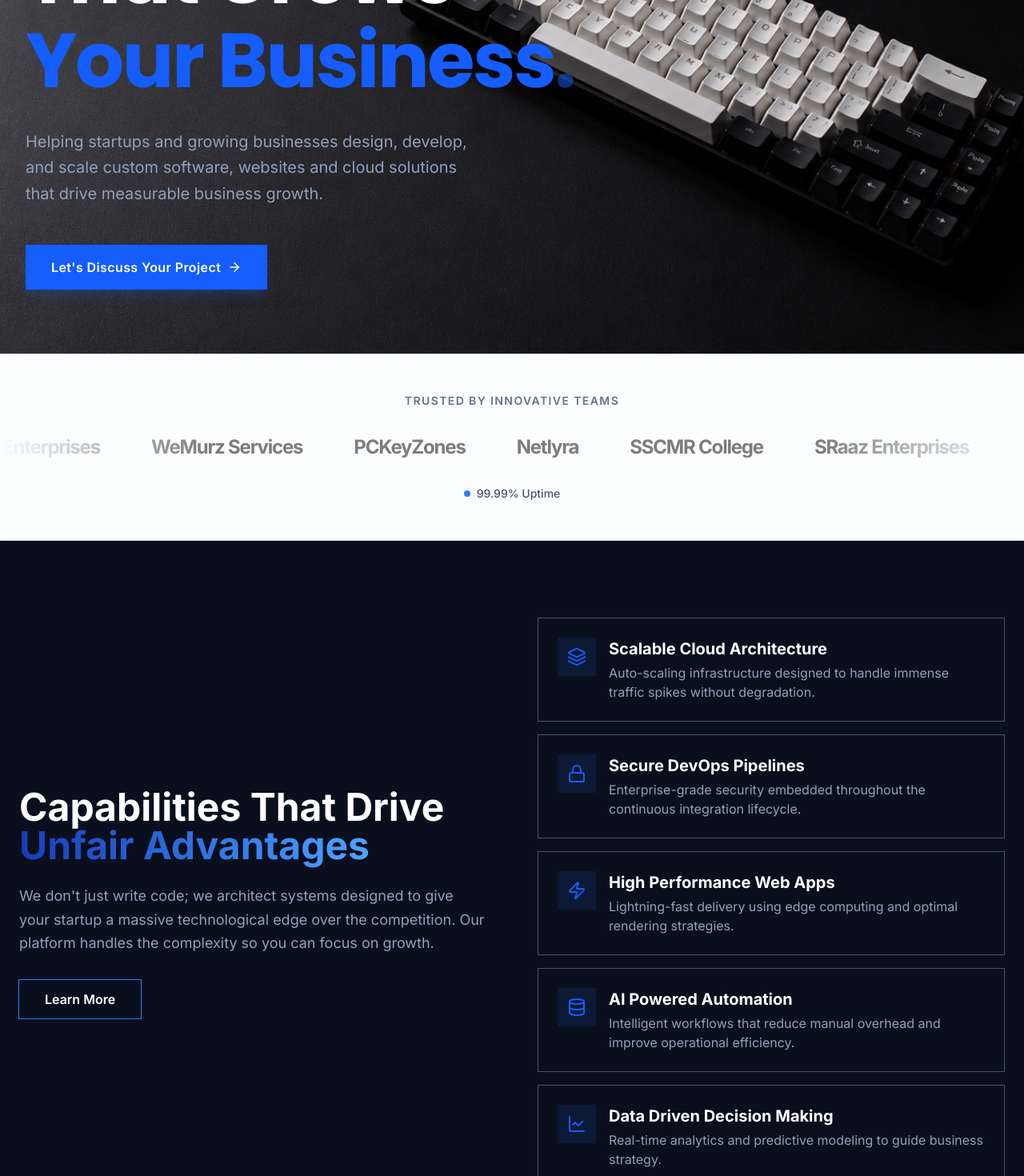
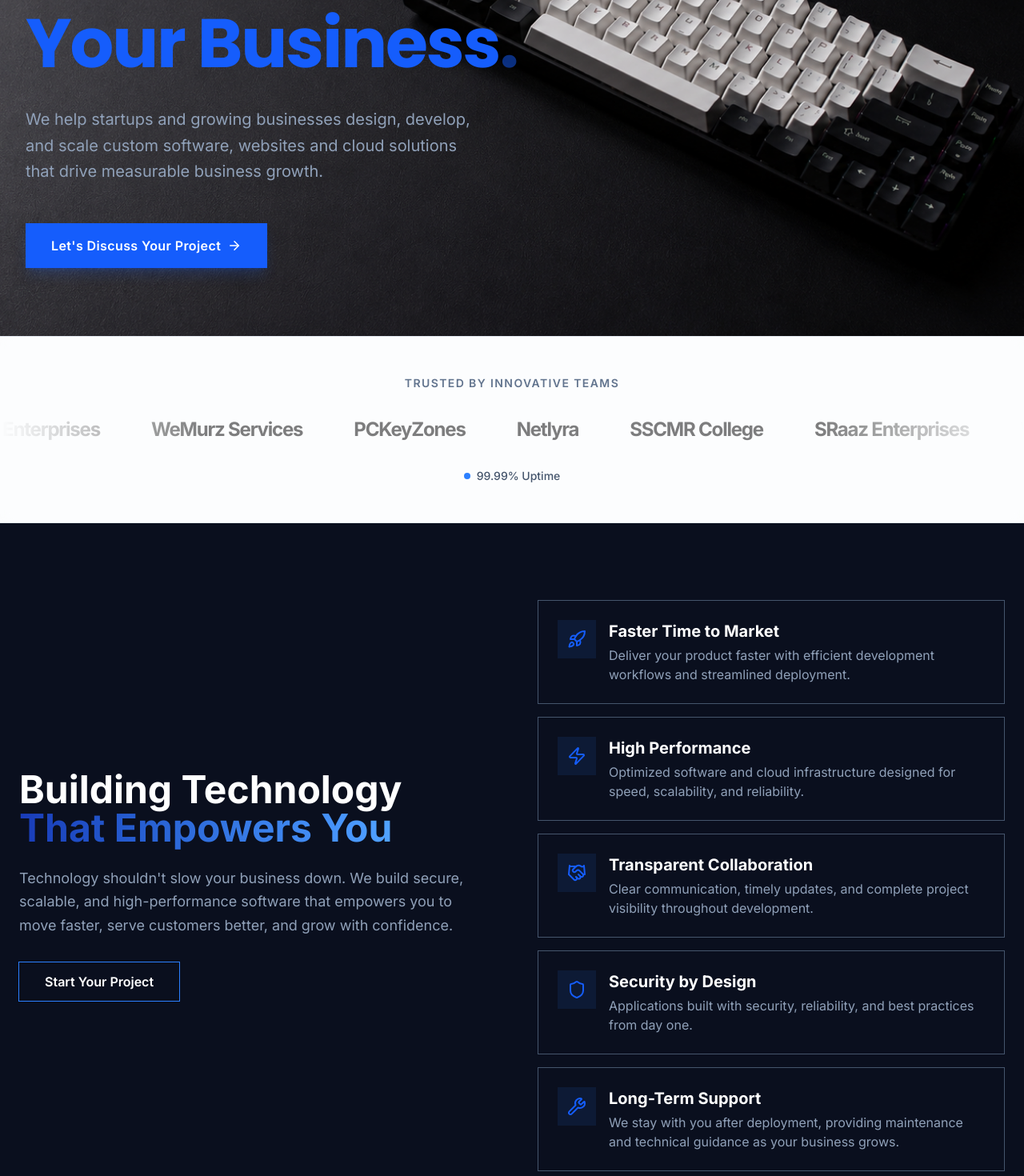
Before and after one commit to ProgrammingProphet-Team/ProgrammingProphet-Website, a React (Vite) app: page / in a window 1280 px wide. Shown: the part 380-1850 px from the top of the page at 80% size. Built offline with nearby package versions, Linux system fonts and the light colour scheme.

Commit message:
features done

```diff
--- a/src/App.tsx
+++ b/src/App.tsx
@@ -21,12 +21,14 @@ import { ContactUs } from './pages/ContactUs';
 import { Careers } from './components/Careers';
 import { NotFound } from './pages/NotFound';
 
+import { ScrollToTop } from './components/ScrollToTop';
 
 function App() {
   return (
     <ThemeProvider>
       <SmoothScroll>
         <div className="min-h-screen bg-transparent text-slate-900 dark:text-white transition-colors duration-500 overflow-hidden font-sans">
+          <ScrollToTop />
           <Navbar />
           <Routes>
             <Route path="/" element={<Home />} />
--- a/src/components/Features.tsx
+++ b/src/components/Features.tsx
@@ -1,32 +1,45 @@
 import { motion } from 'framer-motion';
+import { Link } from 'react-router-dom';
 import { div } from 'framer-motion/client';
-import { Layers, Zap, Lock, Database, LineChart } from 'lucide-react';
+import { Layers, Zap, Lock, Database, LineChart, RocketIcon, Wrench, WrenchIcon, MessageCircleQuestionMarkIcon, HandshakeIcon, Shield } from 'lucide-react';
 
 const FEATURES = [
   {
-    icon: <Layers size={24} />,
-    title: 'Scalable Cloud Architecture',
-    description: 'Auto-scaling infrastructure designed to handle immense traffic spikes without degradation.'
-  },
-  {
-    icon: <Lock size={24} />,
-    title: 'Secure DevOps Pipelines',
-    description: 'Enterprise-grade security embedded throughout the continuous integration lifecycle.'
+    icon: <RocketIcon size={24} />,
+    title: 'Faster Time to Market ',
+    description: 'Deliver your product faster with efficient development workflows and streamlined deployment.'
   },
   {
     icon: <Zap size={24} />,
-    title: 'High Performance Web Apps',
-    description: 'Lightning-fast delivery using edge computing and optimal rendering strategies.'
+    title: 'High Performance',
+    description: 'Optimized software and cloud infrastructure designed for speed, scalability, and reliability.'
   },
   {
-    icon: <Database size={24} />,
-    title: 'AI Powered Automation',
-    description: 'Intelligent workflows that reduce manual overhead and improve operational efficiency.'
+    icon: <HandshakeIcon size={24} />,
+    title: 'Transparent Collaboration',
+    description: 'Clear communication, timely updates, and complete project visibility throughout development.'
   },
+  // {
+  //   icon: <Layers size={24} />,
+  //   title: 'Scalable Cloud Architecture',
+  //   description: 'Auto-scaling infrastructure designed to handle immense traffic spikes without degradation.'
+  // },
   {
-    icon: <LineChart size={24} />,
-    title: 'Data Driven Decision Making',
-    description: 'Real-time analytics and predictive modeling to guide business strategy.'
+    icon: <Shield size={24} />,
+    title: 'Security by Design',
+    description: 'Applications built with security, reliability, and best practices from day one.'
+  },
+
+  // {
+  //   icon: <Database size={24} />,
+  //   title: 'AI Powered Automation',
+  //   description: 'Intelligent workflows that reduce manual overhead and improve operational efficiency.'
+  // },
+  {
+    icon: <WrenchIcon size={24} />,
+    title: 'Long-Term Support',
+    description: 'We stay with you after deployment, providing maintenance and technical guidance as your business grows.'
+    // Ongoing maintenance and evolution of your digital assets.
   }
 ];
 
@@ -42,9 +55,9 @@ export const Features = () => {
               viewport={{ once: true }}
               className="text-white text-5xl font-extrabold text-slate-900 dark:text-white mb-6"
             >
-              Capabilities That Drive <br className="hidden md:block" />
+              Building Technology <br className="hidden md:block" />
               <span className="text-transparent bg-clip-text bg-gradient-to-r from-blue-800 to-blue-400 text-glow-soft">
-                Unfair Advantages
+                That Empowers You
               </span>
             </motion.h2>
             <motion.p
@@ -54,8 +67,8 @@ export const Features = () => {
               transition={{ delay: 0.1 }}
               className="text-slate-400 dark:text-slate-400 text-lg mb-8 leading-relaxed"
             >
-              We don't just write code; we architect systems designed to give your startup a massive technological edge over the competition. Our platform handles the complexity so you can focus on growth.
-            </motion.p>
+              Technology shouldn't slow your business down. We build secure, scalable, and high-performance software that empowers you to move faster, serve customers better, and grow with confidence.            </motion.p>
+            <Link to="/contact">
               <motion.button
                 initial={{ opacity: 0, y: 10 }}
                 whileInView={{ opacity: 1, y: 0 }}
@@ -63,8 +76,9 @@ export const Features = () => {
                 transition={{ delay: 0.2 }}
                 className="px-8 py-3   transition-all outline outline-1 outline-blue-500 text-white-600 hover:text-blue-600 font-semibold hover:bg-blue-50 dark:hover:bg-blue-900/20"
               >
-              Learn More
+                Start Your Project
               </motion.button>
+            </Link>
           </div>
 
           <div className="space-y-4 ">
--- a/src/components/Hero.tsx
+++ b/src/components/Hero.tsx
@@ -23,7 +23,7 @@ export const Hero = () => {
       }}
     >
 
-      <div className="max-w-[1400px] mx-auto px-6 lg:px-8 w-full grid gap-12 items-center z-10 relative pt-12">
+      <div className="max-w-7xl mx-auto px-6 lg:px-8 w-full grid gap-12 items-center z-10 relative pt-12">
         {/* Left Content */}
         <motion.div
           initial={{ opacity: 0, y: 20 }}
@@ -31,13 +31,13 @@ export const Hero = () => {
           transition={{ duration: 0.8, ease: "easeOut" }}
           className="flex flex-col gap-6"
         >
-          <div className="text-blue-500 font-bold tracking-widest text-sm uppercase mb-1">
+          <div className="text-blue-500 font-bold tracking-widest text-xs lg:text-sm uppercase mb-1 ">
             Building Tomorrow's Technology, Together.
             {/* Custom Software. Built Around Your Business. */}
             {/* Reliable Software Development for Startups & Businesses */}
           </div>
-
-          <h1 className="text-5xl lg:text-8xl font-bold font-calibri font-heading tracking-tight text-white leading-[1.1]">
+          {/* 7xl - in pixel 112px */}
+          <h1 className="text-4xl md:text-6xl lg:text-[86px] font-bold font-calibri font-heading tracking-tight text-white leading-[1.1]">
             {/* Building the Future,<br />
             <span className="text-blue-600">Together.</span> */}
             Build Software<br />
@@ -46,8 +46,8 @@ export const Hero = () => {
 
           </h1>
 
-          <p className="text-lg md:text-xl text-slate-400 max-w-xl leading-relaxed mt-2 mb-4">
-            Helping startups and growing businesses design, develop, and scale custom software, websites and cloud solutions that drive measurable business growth.
+          <p className="text-lg lg:text-xl text-slate-400 max-w-xl leading-relaxed mt-2 mb-4">
+            We help startups and growing businesses design, develop, and scale custom software, websites and cloud solutions that drive measurable business growth.
           </p>
 
           <div className="flex flex-col sm:flex-row gap-4 mt-2">
--- a/src/components/Navbar.tsx
+++ b/src/components/Navbar.tsx
@@ -4,13 +4,12 @@ import { Menu, X, ChevronDown, ArrowRight } from 'lucide-react';
 import { Link } from 'react-router-dom';
 
 const NAV_LINKS = [
-  { name: 'Tech Stack', href: '#', hasDropdown: true },
+  { name: 'Tech Stack', href: '/#tech-stack', hasDropdown: true },
   { name: 'Services', href: '/#services', hasDropdown: false },
   // { name: 'Industries', href: '#', hasDropdown: true },
   // { name: 'Insights', href: '#', hasDropdown: true },
-  // { name: 'Testimonials', href: '/testimonials', hasDropdown: false },
-  { name: 'Projects', href: '/projects', hasDropdown: false },
-  { name: 'Testimonials', href: '/testimonials', hasDropdown: false },
+  { name: 'Projects', href: '/#projects', hasDropdown: false },
+  { name: 'Testimonials', href: '/#testimonials', hasDropdown: false },
 
   { name: 'About us', href: '/about', },
 
@@ -71,7 +70,11 @@ export const Navbar = () => {
         <div className="flex items-center justify-between h-[80px]">
 
           {/* Logo (Left) */}
-          <Link to="/" className="flex items-center group cursor-pointer shrink-0">
+          <Link
+            to="/"
+            className="flex items-center group cursor-pointer shrink-0"
+            onClick={() => window.scrollTo({ top: 0, behavior: 'smooth' })}
+          >
             <img src="/logo-light.png" alt="ProgrammingProphet Logo" className="h-12 w-auto object-contain mix-blend-multiply" />
 
             <div className="flex ">
--- a/src/components/Projects.tsx
+++ b/src/components/Projects.tsx
@@ -4,7 +4,7 @@ import { Github, X, ArrowRight } from 'lucide-react';
 import { Link } from 'react-router-dom';
 import { ALL_PROJECTS_DATA } from '../pages/AllProjects';
 
-const CATEGORIES = ['All', 'Artificial Intelligence', 'Cloud Engineering', 'Web Development', 'Hardware & IoT', 'Blockchain & Web3'];
+const CATEGORIES = ['All', 'Web Development', 'Software Engineering', 'DevOps Engineering', 'Cloud Engineering'];
 
 export const Projects = () => {
   const [activeCategory, setActiveCategory] = useState('All');
@@ -16,7 +16,7 @@ export const Projects = () => {
 
   return (
     <section id="projects" className="pt-24 px-8 lg:px-12 max-w-[1400px] mx-auto ">
-      <div className="flex flex-col md:flex-row md:items-end justify-between mb-16 gap-6">
+      <div className="flex flex-col md:flex-row md:items-end justify-between mb-16 gap-6 pt-12">
         <div className="max-w-3xl">
           <motion.h2
             initial={{ opacity: 0, x: -20 }}
--- /dev/null
+++ b/src/components/ScrollToTop.tsx
@@ -0,0 +1,15 @@
+import { useEffect } from 'react';
+import { useLocation } from 'react-router-dom';
+
+export function ScrollToTop() {
+  const { pathname } = useLocation();
+
+  useEffect(() => {
+    // Check if there is a hash in the URL to avoid scrolling to top if it's a hash link
+    if (!window.location.hash) {
+      window.scrollTo(0, 0);
+    }
+  }, [pathname]);
+
+  return null;
+}
--- a/src/components/TechStack.tsx
+++ b/src/components/TechStack.tsx
@@ -13,7 +13,7 @@ const TECHNOLOGIES = [
 
 export const TechStack = () => {
   return (
-    <section className="py-24 relative overflow-hidden bg-slate-200 dark:bg-[#0a0a0a] ">
+    <section id="tech-stack" className="py-24 relative overflow-hidden bg-slate-200 dark:bg-[#0a0a0a] ">
       {/* Professional glassmorphism background blobs */}
       {/* <div className="absolute top-0 left-1/4 w-[500px] h-[500px] bg-blue-400/10 dark:bg-blue-500/10 rounded-full blur-[100px] -translate-y-1/2 pointer-events-none" />
       <div className="absolute bottom-0 right-1/4 w-[500px] h-[500px] bg-purple-400/10 dark:bg-purple-500/10 rounded-full blur-[100px] translate-y-1/2 pointer-events-none" /> */}
--- a/src/components/Testimonials.tsx
+++ b/src/components/Testimonials.tsx
@@ -59,9 +59,11 @@ export const Testimonials = () => {
       <div className="absolute top-0 left-1/4 w-96 h-96 bg-blue-500/10 rounded-full blur-3xl pointer-events-none" />
       {/* <div className="absolute bottom-0 right-1/4 w-96 h-96 bg-purple-500/7 rounded-full blur-3xl pointer-events-none" /> */}
 
-      <div className="max-w-7xl mx-auto px-6 lg:px-8 relative z-10 ">
+      <div className="max-w-7xl mx-auto px-6 lg:px-8 relative z-10 pt-12">
         <div className="text-center mb-20 max-w-3xl mx-auto">
-          <motion.div
+
+
+          {/* <motion.div
             initial={{ opacity: 0, y: 20 }}
             whileInView={{ opacity: 1, y: 0 }}
             viewport={{ once: true }}
@@ -69,7 +71,7 @@ export const Testimonials = () => {
           >
             <Star size={16} className="fill-current" />
             Testimonials
-          </motion.div>
+          </motion.div> */}
 
 
           <motion.h2
--- a/src/pages/AboutUs.tsx
+++ b/src/pages/AboutUs.tsx
@@ -38,7 +38,7 @@ export const AboutUs = () => {
           </h1>
 
           <p className="text-lg md:text-xl text-slate-400 leading-relaxed max-w-4xl mx-auto mb-10">
-            ProgrammingProphet is a technology agency dedicated to helping businesses transform ideas into reliable, scalable, and high-performing digital solutions.
+            ProgrammingProphet is dedicated to helping businesses transform ideas into reliable, scalable, and high-performing digital solutions.
           </p>
 
           <div className="flex flex-col sm:flex-row items-center justify-center gap-4 mb-14">
@@ -52,8 +52,9 @@ export const AboutUs = () => {
           </div>
 
           <div className="flex flex-wrap items-center justify-center gap-6 md:gap-10 text-sm md:text-base font-semibold text-slate-300 opacity-90">
+            <div className="flex items-center gap-2"><Check className="w-5 h-5 text-blue-500" /> High Performance</div>
+
             <div className="flex items-center gap-2"><Check className="w-5 h-5 text-blue-500" /> Secure Development</div>
-            <div className="flex items-center gap-2"><Check className="w-5 h-5 text-blue-500" /> Cloud Ready</div>
             <div className="flex items-center gap-2"><Check className="w-5 h-5 text-blue-500" /> Scalable Architecture</div>
             <div className="flex items-center gap-2"><Check className="w-5 h-5 text-blue-500" /> Long-Term Support</div>
           </div>
```
Lines whose indentation alone changed are shown as unchanged.
